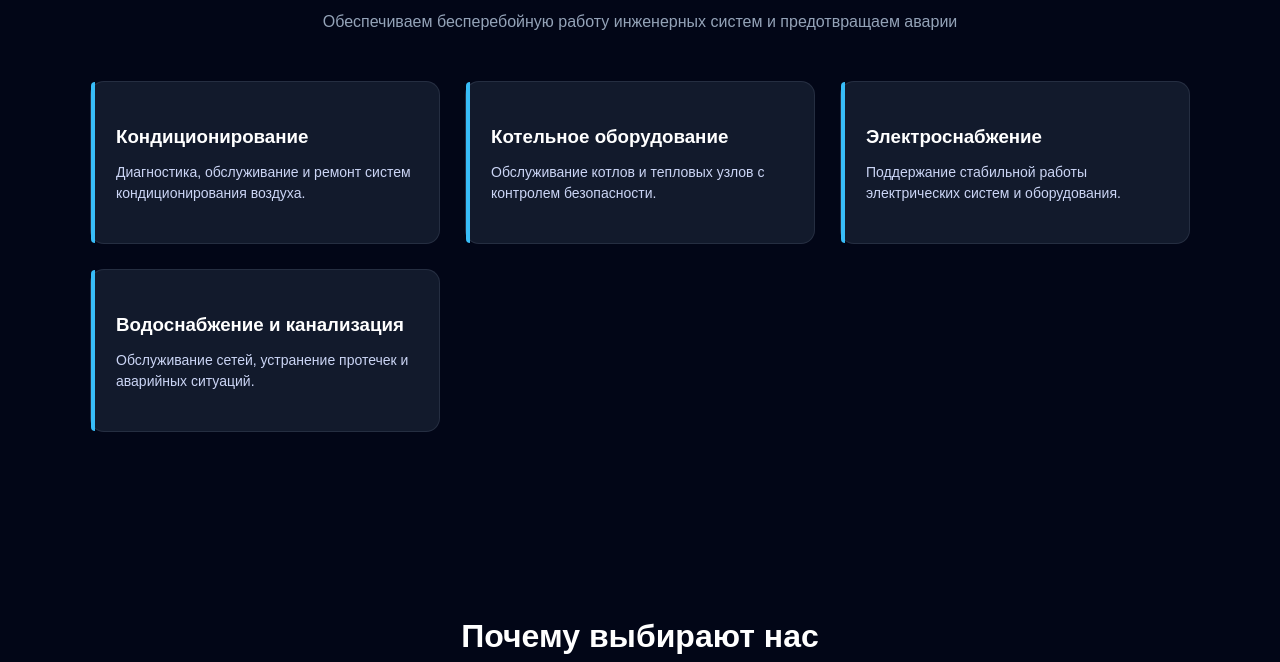
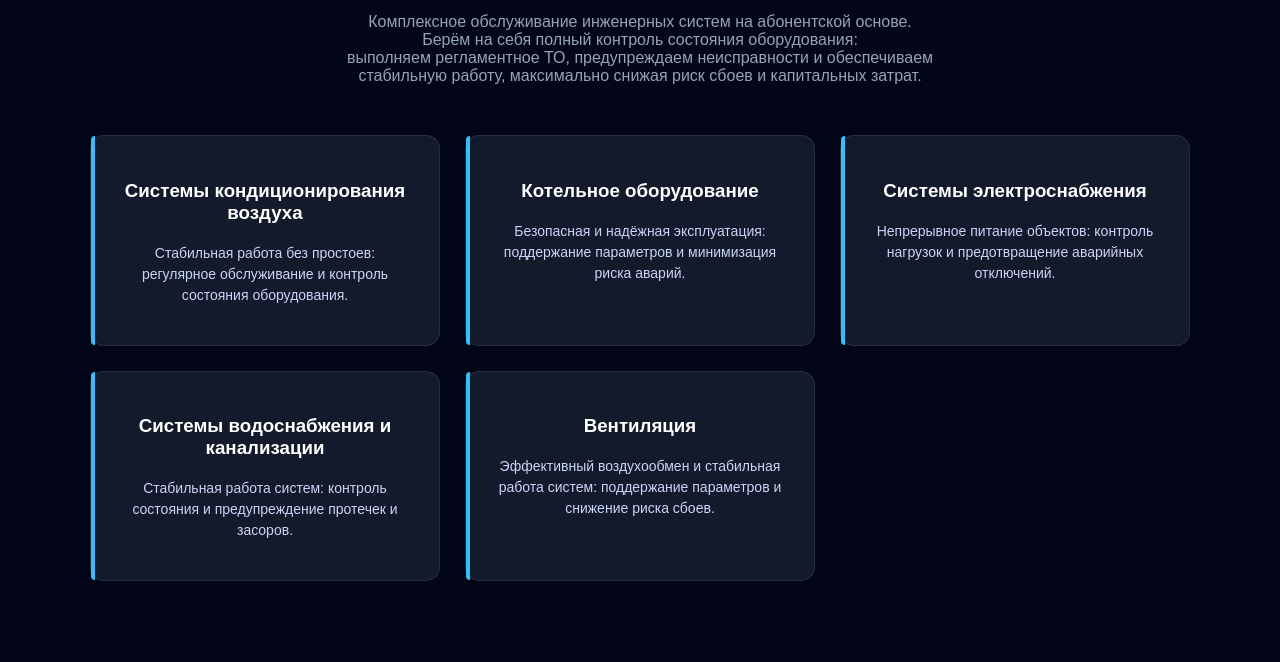
Before and after one commit to alexandroisg-jpg/asiatechnostroy, a website: page public/index.html in a window 1280 px wide. Shown: the part 547-1209 px from the top of the page. Drawn offline with Linux system fonts and the light colour scheme.

Commit message:
Update index.html

```diff
--- a/public/index.html
+++ b/public/index.html
@@ -149,13 +149,14 @@
     }
 
     .card h3 {
-      margin-bottom: 10px;
+      text-align: center;
     }
 
     .card p {
       color: #cbd5f5;
       font-size: 14px;
       line-height: 1.5;
+      text-align: center;
     }
 
     /* FOOTER */
@@ -197,31 +198,40 @@
   <div class="container">
     <h2>Сервисное обслуживание</h2>
     <p class="section-subtitle">
-      Обеспечиваем бесперебойную работу инженерных систем и предотвращаем аварии
+      Комплексное обслуживание инженерных систем на абонентской основе.<br>
+Берём на себя полный контроль состояния оборудования:<br>выполняем регламентное ТО, предупреждаем неисправности и
+обеспечиваем<br>стабильную работу, максимально снижая риск сбоев и капитальных затрат.
     </p>
 
  <div class="grid">
+
   <div class="card">
-        <h3>Кондиционирование</h3>
-        <p>Диагностика, обслуживание и ремонт систем кондиционирования воздуха.</p>
+        <h3>Системы кондиционирования воздуха</h3>
+    <p>Стабильная работа без простоев: регулярное обслуживание и контроль состояния оборудования.</p>
   </div>
 
   <div class="card">
        <h3>Котельное оборудование</h3>
-        <p>Обслуживание котлов и тепловых узлов с контролем безопасности.</p>
+    <p>Безопасная и надёжная эксплуатация: поддержание параметров и минимизация риска аварий.</p>
   </div>
 
   <div class="card">
-        <h3>Электроснабжение</h3>
-        <p>Поддержание стабильной работы электрических систем и оборудования.</p>
+        <h3>Системы электроснабжения</h3>
+    <p>Непрерывное питание объектов: контроль нагрузок и предотвращение аварийных отключений.</p>
   </div>
 
   <div class="card">
-        <h3>Водоснабжение и канализация</h3>
-        <p>Обслуживание сетей, устранение протечек и аварийных ситуаций.</p>
+        <h3>Системы водоснабжения и канализации</h3>
+    <p>Стабильная работа систем: контроль состояния и предупреждение протечек и засоров.</p>
   </div>
+
+  <div class="card">
+        <h3>Вентиляция</h3>
+    <p>Эффективный воздухообмен и стабильная работа систем: поддержание параметров и снижение риска сбоев.</p>
   </div>
+
 </div>
+
 </section>
 
 <section class="section">
@@ -253,8 +263,18 @@
 </section>
 
 <footer>
-  © 2026 AsiaTechnoStroy
+  © 2021 AsiaTechnoStroy
 </footer>
+
+<script>
+document.querySelectorAll(".card").forEach(card => {
+  card.addEventListener("mousemove", e => {
+    const rect = card.getBoundingClientRect();
+    card.style.setProperty("--x", `${e.clientX - rect.left}px`);
+    card.style.setProperty("--y", `${e.clientY - rect.top}px`);
+  });
+});
+</script>
 
 </body>
 </html>
```
Lines whose indentation alone changed are shown as unchanged.
